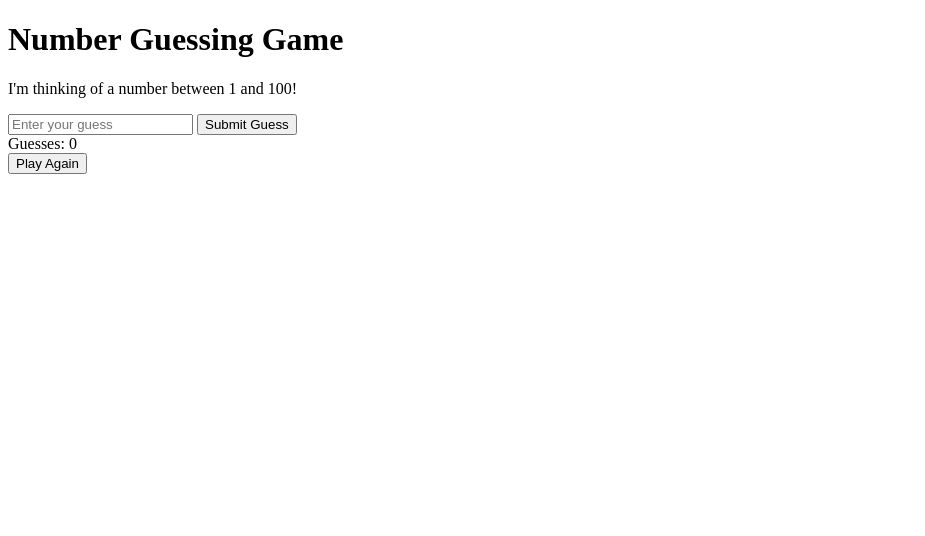
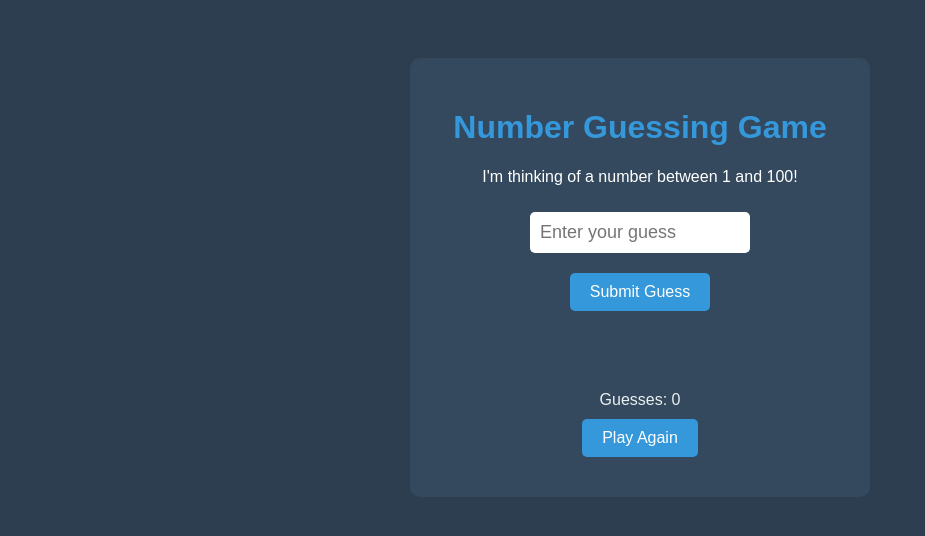
Before and after one commit to 0415120004-alt/final-poject, a plain HTML site: page index.html in a window 1280 px wide. Shown: the whole page, without its empty margins (0-925 px from the left). Drawn offline with Linux system fonts and the light colour scheme.

Commit message:
noit done

```diff
--- a/index.html
+++ b/index.html
@@ -4,7 +4,7 @@
     <meta charset="UTF-8">
     <meta name="viewport" content="width=device-width, initial-scale=1.0">
     <title>Number Guessing Game</title>
-    <link rel="stylesheet" href="styles.css">
+    <link rel="stylesheet" href="style.css">
 </head>
 <body>
     <div class="game-container">
--- a/script.js
+++ b/script.js
@@ -22,18 +22,13 @@ function checkGuess() {
 }
 document.getElementById("guessInput").addEventListener("keypress"), function(event) {
 
+let secretNumber = // use Math.random() to pick 1-100;
+let numberOfGuesses = // start at 0;
 
-// Your variables go here
-let secretNumber = // use Math.random() to pick 1-100
-let numberOfGuesses = // start at 0
+function checkGuess() {
 
-// Function to check the guess
-function checkGuess() {
-    // Your code will go here
 }
     if (event.key === "Enter") {
         checkGuess();
-// Connect the button to the function
-// Use addEventListener here
     }
-};
+}
--- a/style.css
+++ b/style.css
@@ -1,54 +1,53 @@
 body {
+  background-color: #2c3e50;
   font-family: Arial, sans-serif;
-    background-color: #f0f8ff;
-    margin: 0;
-    padding: 20px;
+  color: white;
+  text-align: center;
+  padding: 50px;
 }
 
 .game-container {
-    max-width: 500px;
-    margin: 0 auto;
-    background-color: white;
+  background-color: #34495e;
   padding: 30px;
   border-radius: 10px;
-    text-align: center;
+  max-width: 400px;
+  margin: 0 auto;
 }
 
 h1 {
-    color: #333;
+  color: #3498db;
 }
 
 input {
   padding: 10px;
-    font-size: 16px;
+  font-size: 18px;
+  width: 200px;
+  border-radius: 5px;
+  border: none;
   margin: 10px;
-    border: 2px solid #ddd;
-    border-radius: 5px;
 }
 
 button {
   padding: 10px 20px;
   font-size: 16px;
-    margin: 10px;
+  background-color: #3498db;
+  color: white;
   border: none;
   border-radius: 5px;
-    background-color: #4CAF50;
-    color: white;
-    cursor: pointer;
+  margin: 10px;
 }
 
 button:hover {
-    background-color: #45a049;
+  background-color: #2980b9;
 }
 
 #feedback {
-    font-size: 18px;
-    font-weight: bold;
-    margin: 20px 0;
-    min-height: 25px;
+  font-size: 20px;
+  margin: 20px;
+  min-height: 30px;
 }
 
 #guessCount {
   font-size: 16px;
-    color: #666;
+  color: #ecf0f1;
 }
```
Lines whose indentation alone changed are shown as unchanged.
